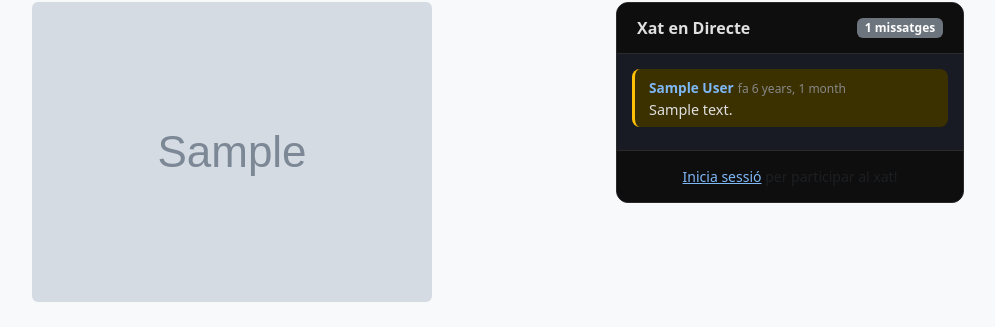
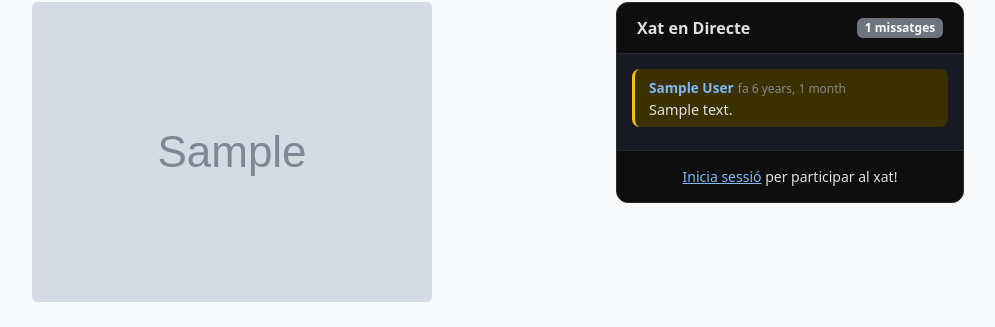
Before and after one commit to eto-4/StreamEvents, a Django app: page /1/ in a window 1280 px wide. Shown: the part 170-497 px from the top of the page, without its empty margins (222-1217 px from the left). Run offline with Django 3.2, Linux system fonts and the light colour scheme; tables that the repository leaves empty hold one stand-in row (values such as "Sample post"); grey boxes marked "Sample" are stand-in pictures; parts of the project's set-up code (start-up, migrations or seed data) failed here and were passed over.

Commit message:
Estil del xat actualitzat

```diff
--- a/xaty/templates/xaty/chat_box.html
+++ b/xaty/templates/xaty/chat_box.html
@@ -26,8 +26,8 @@
         </div>
     {% elif not user.is_authenticated %}
         <div class="chat-info-msg">
-            <p class="text-muted text-center small mb-0">
-                <a href="{% url 'users:login' %}">Inicia sessió</a> per participar al xat!
+            <p class="text-center small mb-0">
+                <a href="{% url 'users:login' %}">Inicia sessió</a> <span class="message-actions">per participar al xat!</span>
             </p>
         </div>
     {% else %}
```
